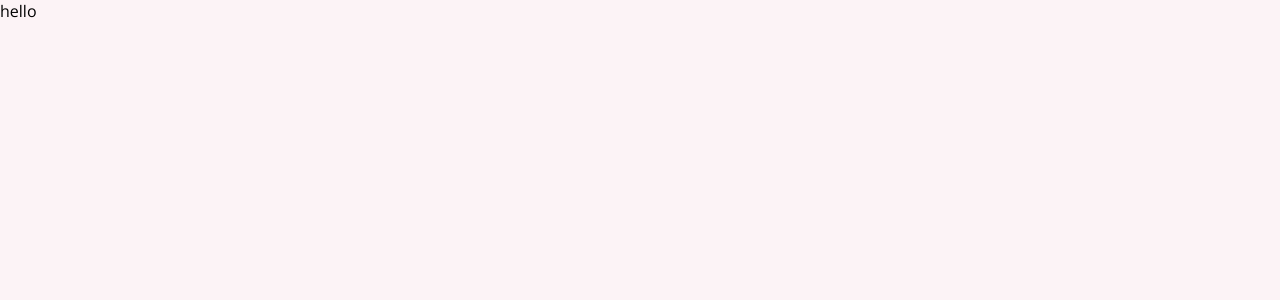
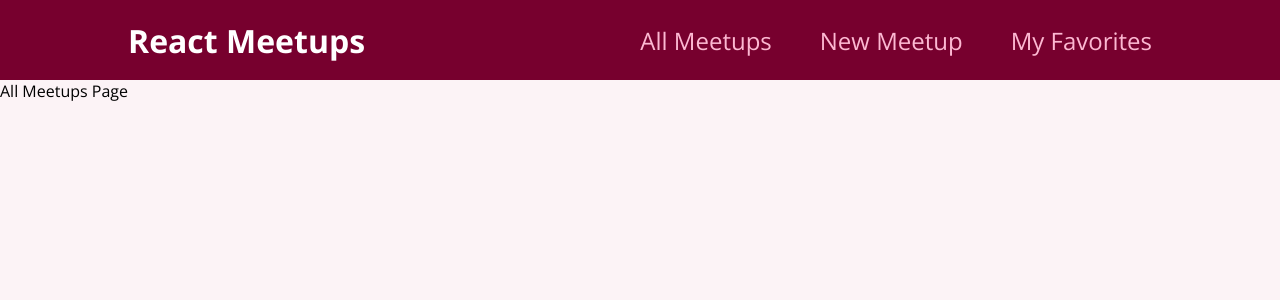
Before and after one commit to Viktoria-Iudina/meet-app, a React (Create React App) app: page / in a window 1280 px wide. Shown: the top 300 px of the page. Built offline with nearby package versions, Linux system fonts and the light colour scheme.

Commit message:
Added routing for navigation bar

```diff
--- a/src/App.js
+++ b/src/App.js
@@ -1,5 +1,21 @@
+import { Routes, Route } from 'react-router-dom';
+
+import AllMeetupsPage from './pages/AllMeetups';
+import NewMeetupPage from './pages/NewMeetup';
+import FavoritesPage from './pages/Favorites';
+import MainNavigation from './components/layouts/MainNavigation';
+
 function App() {
-  return <div>hello</div>;
+  return (
+    <div>
+      <MainNavigation />
+      <Routes>
+        <Route path='/' element={<AllMeetupsPage />} />
+        <Route path='/new-meetup' element={<NewMeetupPage />} />
+        <Route path='/favorites' element={<FavoritesPage />} />
+      </Routes>
+    </div>
+  );
 }
 
 export default App;
--- /dev/null
+++ b/src/components/layouts/MainNavigation.js
@@ -0,0 +1,25 @@
+import { Link } from 'react-router-dom';
+import classes from './MainNavigation.module.css';
+
+function MainNavigation() {
+  return (
+    <header className={classes.header}>
+    <div className={classes.logo}>React Meetups</div>
+    <nav>
+      <ul>
+        <li>
+          <Link to='/'>All Meetups</Link>
+        </li>
+        <li>
+          <Link to='/new-meetup'>New Meetup</Link>
+        </li>
+        <li>
+          <Link to='/favorites'>My Favorites</Link>
+        </li>
+      </ul>
+    </nav>
+  </header>
+  );
+}
+
+export default MainNavigation;
--- /dev/null
+++ b/src/components/layouts/MainNavigation.module.css
@@ -0,0 +1,47 @@
+.header {
+  width: 100%;
+  height: 5rem;
+  display: flex;
+  align-items: center;
+  justify-content: space-between;
+  background-color: #77002e;
+  padding: 0 10%;
+}
+
+.logo {
+  font-size: 2rem;
+  color: white;
+  font-weight: bold;
+}
+
+.header ul {
+  list-style: none;
+  margin: 0;
+  padding: 0;
+  display: flex;
+  align-items: baseline;
+}
+
+.header li {
+  margin-left: 3rem;
+}
+
+.header a {
+  text-decoration: none;
+  font-size: 1.5rem;
+  color: #fcb8d2;
+}
+
+.header a:hover,
+.header a:active,
+.header a.active {
+  color: white;
+}
+
+.badge {
+  background-color: #cc2062;
+  color: white;
+  border-radius: 12px;
+  padding: 0 1rem;
+  margin-left: 0.5rem;
+}
--- a/src/index.js
+++ b/src/index.js
@@ -1,7 +1,12 @@
 import React from 'react';
 import ReactDOM from 'react-dom/client';
+import { BrowserRouter } from 'react-router-dom';
 import './index.css';
 import App from './App';
 
 const root = ReactDOM.createRoot(document.getElementById('root'));
-root.render(<App />);
+root.render(
+  <BrowserRouter>
+    <App />
+  </BrowserRouter>
+);
--- /dev/null
+++ b/src/pages/AllMeetups.js
@@ -0,0 +1,7 @@
+function AllMeetupsPage() {
+  return (
+    <div>All Meetups Page</div>
+  );
+}
+
+export default AllMeetupsPage;
--- /dev/null
+++ b/src/pages/Favorites.js
@@ -0,0 +1,7 @@
+function FavoritesPage() {
+  return (
+    <div>Favorites Page</div>
+  );
+}
+
+export default FavoritesPage;
--- /dev/null
+++ b/src/pages/NewMeetup.js
@@ -0,0 +1,7 @@
+function NewMeetupPage() {
+  return (
+    <div>New Meetup Page</div>
+  );
+}
+
+export default NewMeetupPage;
```
